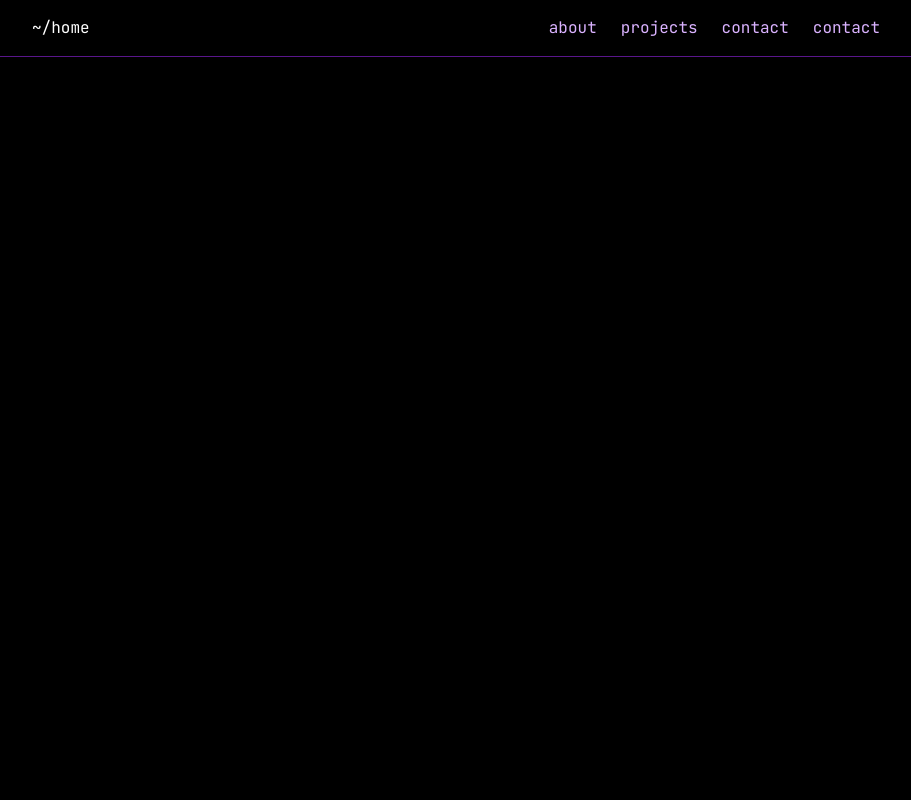
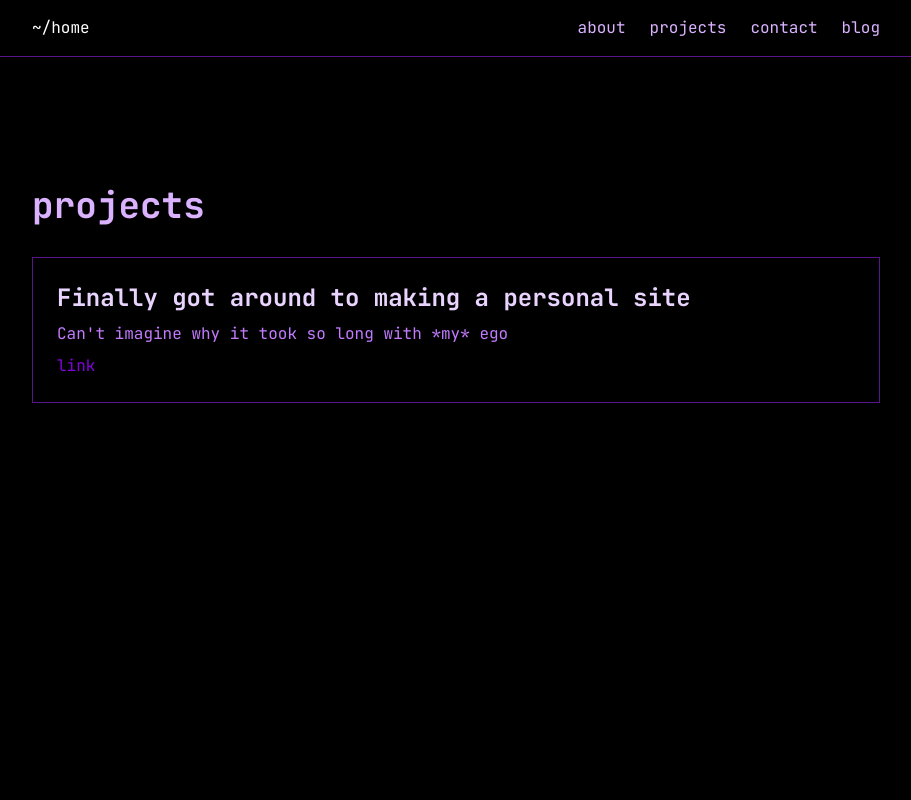
Before and after one commit to BeanyZoldyck/self, a SvelteKit app: page /blog in a window 1280 px wide. Before the commit this address had no page. Shown: the top 800 px of the page, without its empty margins (184-1095 px from the left). Built offline with nearby package versions, Linux system fonts and the light colour scheme.

Commit message:
blog scaffolding

```diff
--- a/src/routes/+layout.svelte
+++ b/src/routes/+layout.svelte
@@ -17,7 +17,7 @@
 			<a href={resolve('/about')} class="text-purple-300 hover:text-purple-200">about</a>
 			<a href={resolve('/projects')} class="text-purple-300 hover:text-purple-200">projects</a>
 			<a href={resolve('/contact')} class="text-purple-300 hover:text-purple-200">contact</a>
-			<a href={resolve('/contact')} class="text-purple-300 hover:text-purple-200">contact</a>
+			<a href={resolve('/blog')} class="text-purple-300 hover:text-purple-200">blog</a>
 		</div>
 	</nav>
 </header>
--- a/src/routes/+page.svelte
+++ b/src/routes/+page.svelte
@@ -4,7 +4,7 @@
 
 <section class="py-20">
 	<h1 class="mb-6 text-5xl font-bold text-purple-300 md:text-6xl">
-		Hi, I'm <span class="text-purple-200">beanyzoldyck</span>
+		Hi, I'm <span class="text-purple-200">chuka</span>
 	</h1>
 	<p class="mb-8 text-xl text-purple-400 md:text-2xl">I do things sometimes</p>
 	<div class="flex gap-4">
@@ -25,6 +25,11 @@
 			class="border border-purple-700 px-6 py-3 text-purple-300 transition-colors hover:border-purple-500"
 		>
 			[contact]
+		</a><a
+			href={resolve('/blog')}
+			class="border border-purple-700 px-6 py-3 text-purple-300 transition-colors hover:border-purple-500"
+		>
+			[blog]
 		</a>
 	</div>
 </section>
--- a/src/routes/about/+page.svelte
+++ b/src/routes/about/+page.svelte
@@ -35,8 +35,9 @@
 			<p class="text-lg text-purple-400">
 				i am <a href="https://www.16personalities.com/" class="text-purple-700" target="_blank"
 					>INTJ</a
-				>, relatively bearish on AI, and 22.5
-				<a href="https://ffmicalculator.org/" class="text-purple-700" target="_blank">FFMI</a>.
+				>, relatively bearish on AI, 22.5
+				<a href="https://ffmicalculator.org/" class="text-purple-700" target="_blank">FFMI</a>, and
+				my favorite color is purple/black (if you couldn't tell).
 			</p>
 		</div>
 
--- /dev/null
+++ b/src/routes/blog/+page.svelte
@@ -0,0 +1,27 @@
+<script lang="ts">
+	import Blog from './blog.svelte';
+	import s from './site.txt';
+	interface Blg {
+		title: string;
+		link: string;
+		desc: string;
+	}
+	let blogs: Array<Blg> = [
+		{
+			title: 'Finally got around to making a personal site',
+			desc: "Can't imagine why it took so long with *my* ego",
+			link: s
+		}
+	];
+	let READ = false;
+</script>
+
+<section class="py-20">
+	<h1 class="mb-8 text-4xl font-bold text-purple-300">projects</h1>
+
+	<div class="space-y-8">
+		{#each blogs as blog}
+			<Blog title={blog.title} desc={blog.desc} link={blog.link}></Blog>
+		{/each}
+	</div>
+</section>
--- /dev/null
+++ b/src/routes/blog/blog.svelte
@@ -0,0 +1,13 @@
+<script>
+	export let title;
+	export let desc;
+	export let link;
+</script>
+
+<div class="border border-purple-900 p-6 transition-colors hover:border-purple-700">
+	<h2 class="mb-2 text-2xl font-bold text-purple-200">{title}</h2>
+	<p class="mb-2 text-purple-400">
+		{desc}
+	</p>
+	<a href={link} class="text-purple-700">link</a>
+</div>
--- /dev/null
+++ b/src/routes/link.svelte
@@ -0,0 +1,11 @@
+<script>
+	import { resolve } from '$app/paths';
+	export let thing;
+</script>
+
+<a
+	href={resolve('/about')}
+	class="border border-purple-700 px-6 py-3 text-purple-300 transition-colors hover:border-purple-500"
+>
+	[about]
+</a>
--- a/src/routes/projects/+page.svelte
+++ b/src/routes/projects/+page.svelte
@@ -23,7 +23,7 @@
 			title: 'BabbleFish',
 			desc: 'Hackathon project that summarizes, translates, and semantically searches text channels',
 			link: 'https://devpost.com/software/babelfetch',
-			info: "it lost the Gemini track to a project that didn't use gemini"
+			info: "it lost the Gemini track to a project that didn't use Gemini"
 		},
 		{
 			title: 'NameBot',
```
Also changed, not shown: src/routes/blog/site.txt (added).
